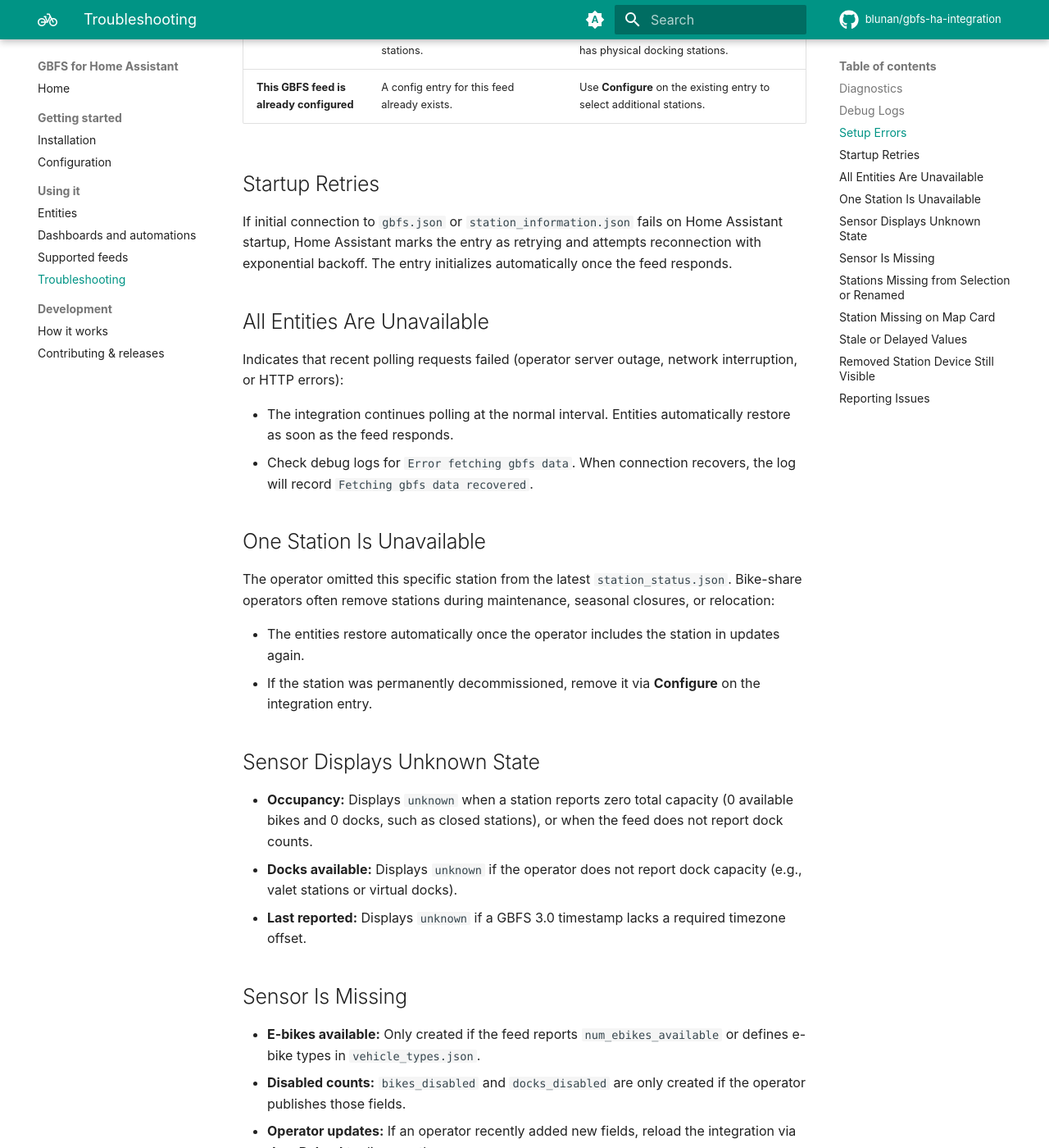
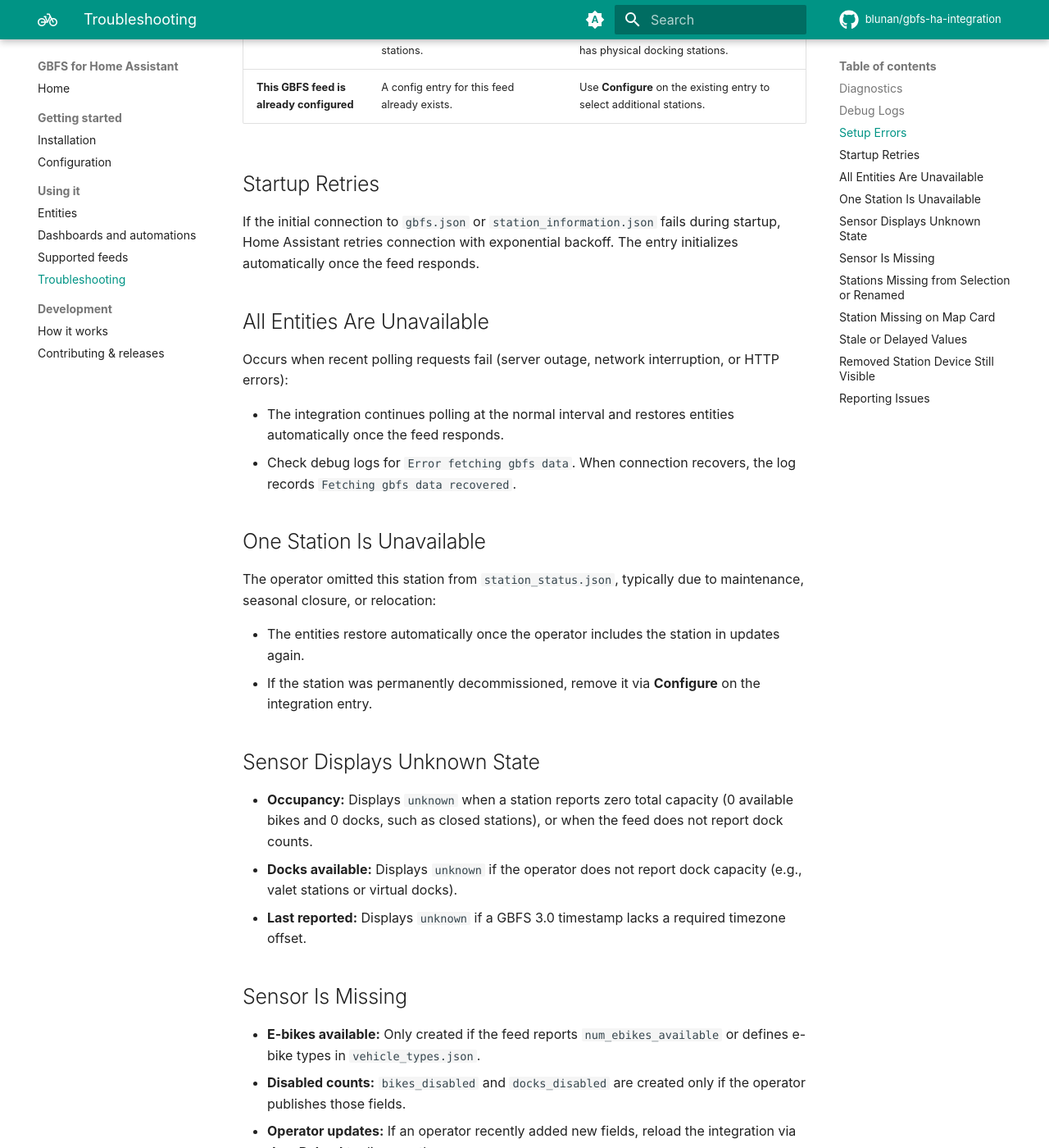
Before and after one commit to blunan/gbfs-ha-integration, an MkDocs documentation site: the page built from docs/troubleshooting.md, in a window 1280 px wide and 1400 px high, scrolled down 1400 px. Shown: the whole window at 82% size. Built offline with MkDocs 1.6.1 and Material for MkDocs 9.7.7, drawn with Linux system fonts in a browser that asks for light colours; comment, search, counter and statistics services are not loaded; some of the changed text lies outside the part shown.

```diff
--- a/docs/troubleshooting.md
+++ b/docs/troubleshooting.md
@@ -48,18 +48,18 @@ When enabled, logs record network response times (`Finished fetching gbfs data i
 
 ## Startup Retries
 
-If initial connection to `gbfs.json` or `station_information.json` fails on Home Assistant startup, Home Assistant marks the entry as retrying and attempts reconnection with exponential backoff. The entry initializes automatically once the feed responds.
+If the initial connection to `gbfs.json` or `station_information.json` fails during startup, Home Assistant retries connection with exponential backoff. The entry initializes automatically once the feed responds.
 
 ## All Entities Are Unavailable
 
-Indicates that recent polling requests failed (operator server outage, network interruption, or HTTP errors):
+Occurs when recent polling requests fail (server outage, network interruption, or HTTP errors):
 
-- The integration continues polling at the normal interval. Entities automatically restore as soon as the feed responds.
-- Check debug logs for `Error fetching gbfs data`. When connection recovers, the log will record `Fetching gbfs data recovered`.
+- The integration continues polling at the normal interval and restores entities automatically once the feed responds.
+- Check debug logs for `Error fetching gbfs data`. When connection recovers, the log records `Fetching gbfs data recovered`.
 
 ## One Station Is Unavailable
 
-The operator omitted this specific station from the latest `station_status.json`. Bike-share operators often remove stations during maintenance, seasonal closures, or relocation:
+The operator omitted this station from `station_status.json`, typically due to maintenance, seasonal closure, or relocation:
 
 - The entities restore automatically once the operator includes the station in updates again.
 - If the station was permanently decommissioned, remove it via **Configure** on the integration entry.
@@ -73,7 +73,7 @@ The operator omitted this specific station from the latest `station_status.json`
 ## Sensor Is Missing
 
 - **E-bikes available:** Only created if the feed reports `num_ebikes_available` or defines e-bike types in `vehicle_types.json`.
-- **Disabled counts:** `bikes_disabled` and `docks_disabled` are only created if the operator publishes those fields.
+- **Disabled counts:** `bikes_disabled` and `docks_disabled` are created only if the operator publishes those fields.
 - **Operator updates:** If an operator recently added new fields, reload the integration via **⋮ → Reload** to discover them.
 
 ## Stations Missing from Selection or Renamed
@@ -86,7 +86,7 @@ Ensure you added the station's **Bikes available** (`_bikes_available`) entity t
 
 ## Stale or Delayed Values
 
-Station sensor values reflect the data published by the operator. Check the **Last reported** timestamp: if that timestamp is old, the operator's backend is not updating. The integration checks for updates every 60 seconds (or the feed's TTL).
+Station sensor values reflect data published by the operator. If the **Last reported** timestamp is old, the operator backend is not updating. The integration checks for updates every 60 seconds (or the feed's TTL).
 
 ## Removed Station Device Still Visible
 
```
Also changed, not shown: AGENTS.md (+7 -3 lines), README.md (+7 -7 lines), docs/architecture.md (+4 -4 lines), docs/configuration.md (+2 -2 lines), 11 other files.
